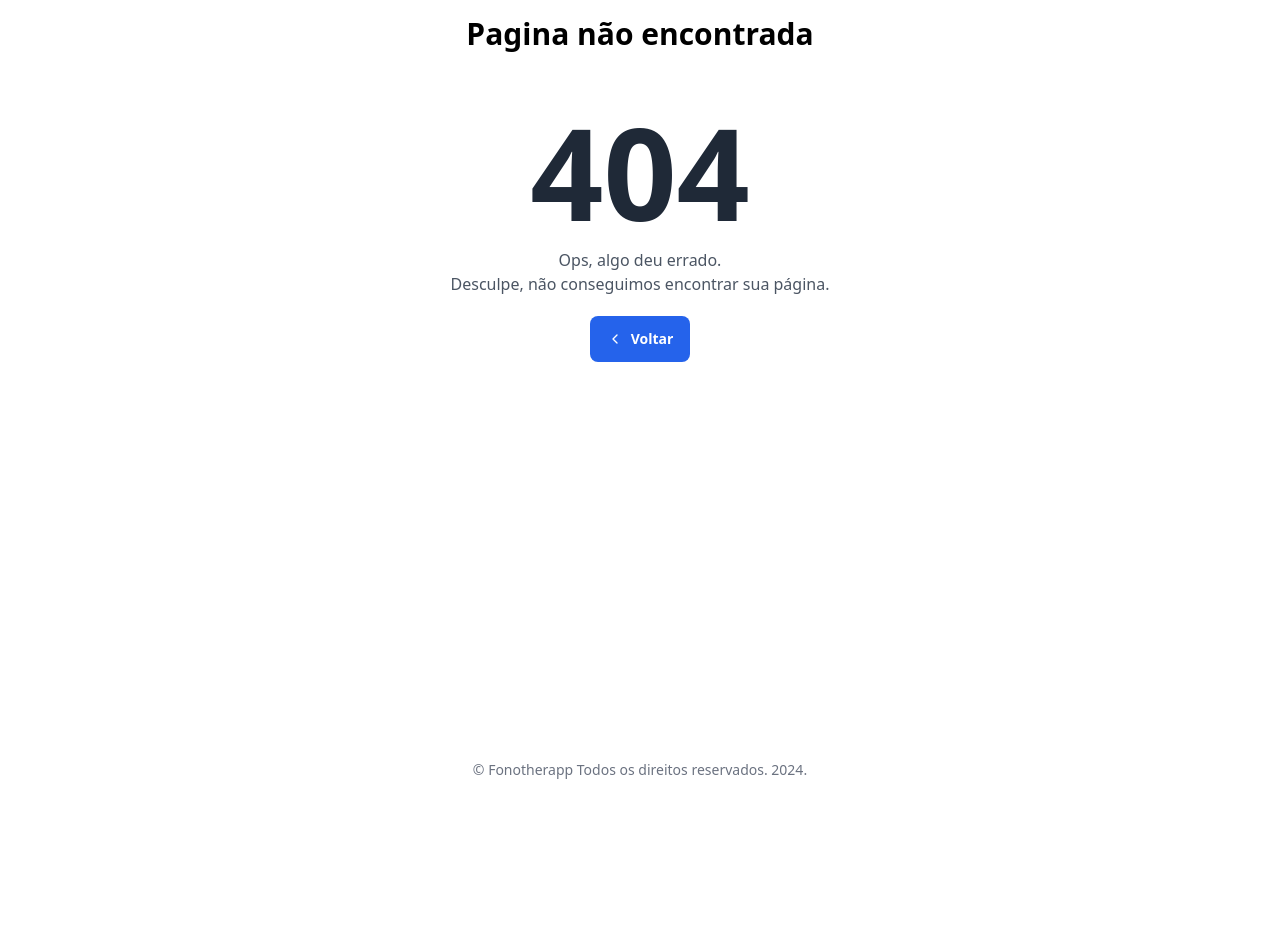
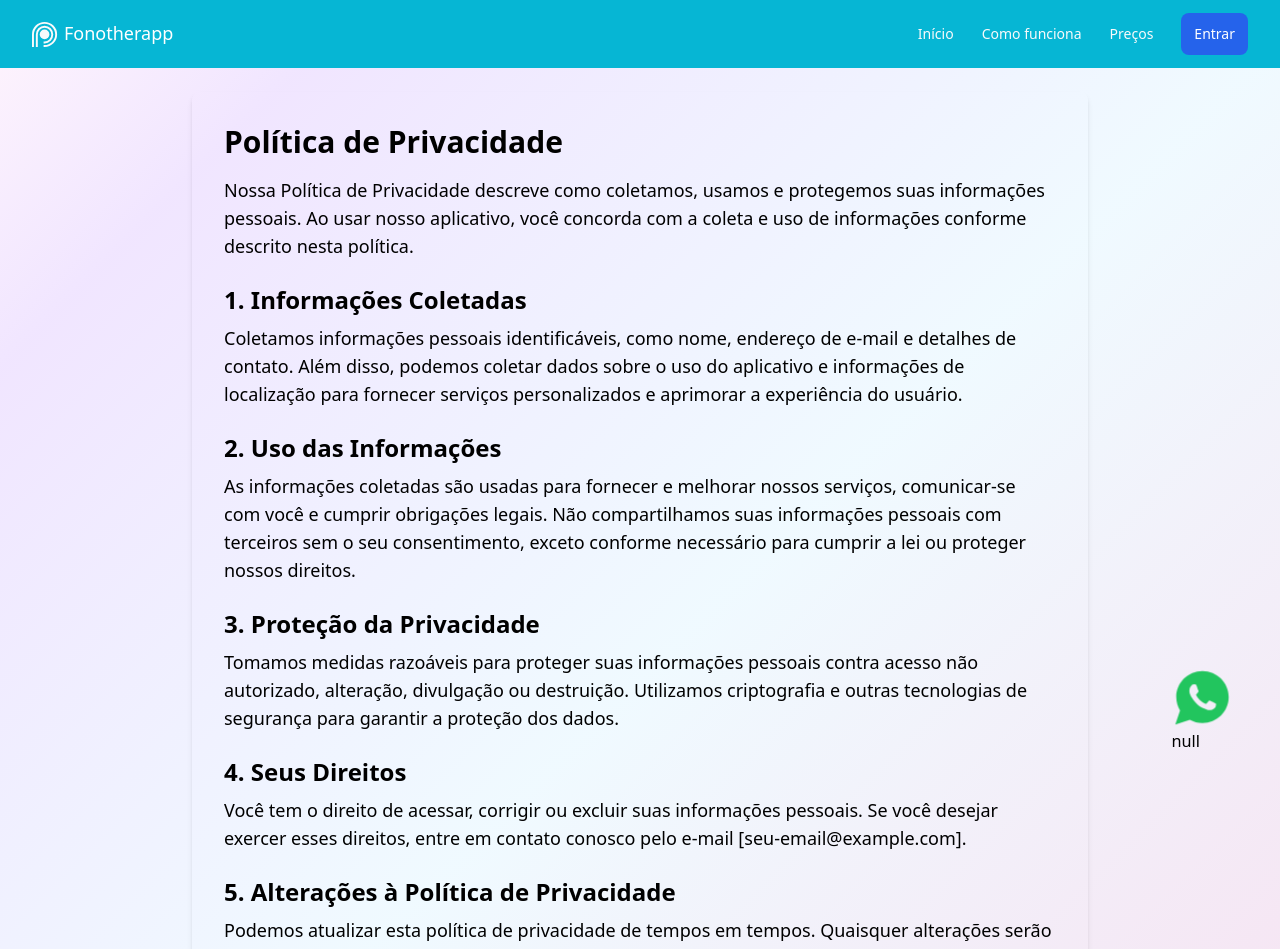
Before and after one commit to mateusdata/fonotherapp-web, a React (Create React App) app: page /politica-e-privacidade in a window 1280 px wide. Before the commit this address had no page. Shown: the top 949 px of the page. Before the commit the page ends 800 px from the top, so only its background shows below. Built offline with nearby package versions, Linux system fonts and the light colour scheme.

Commit message:
features: added terms of services

```diff
--- a/package.json
+++ b/package.json
@@ -19,15 +19,18 @@
     "antd": "^5.15.3",
     "axios": "^1.6.8",
     "lottie-react": "^2.4.0",
+    "lucide-react": "^0.416.0",
     "react": "^18.2.0",
     "react-dom": "^18.2.0",
     "react-hook-form": "^7.52.0",
+    "react-icons": "^5.2.1",
     "react-router-dom": "^6.22.3",
     "react-scripts": "5.0.1",
     "react-spinners": "^0.13.8",
     "typescript": "^4.9.5",
     "web-vitals": "^2.1.4",
-    "zod": "^3.23.8"
+    "zod": "^3.23.8",
+    "zustand": "^4.5.4"
   },
   "scripts": {
     "start": "react-scripts start",
--- a/src/App.tsx
+++ b/src/App.tsx
@@ -1,7 +1,30 @@
 import AllRoutes from "./routes/Routes";
+import { IoLogoWhatsapp } from "react-icons/io";
+import 'animate.css';
+import { Tooltip } from "antd";
+import { useContext } from "react";
+import { ContextAuth } from "./context/AuthProvider";
+import { useUserStore } from "./context/Zcontext";
 
 export default function App() {
+  const { user } = useContext(ContextAuth)
+  const { users, setUsers } = useUserStore();
+  function openUrl() {
+    const url = `https://wa.me/5575999787828?text=Olá,%20tudo%20bem?%20vi%20o%20site%20https://www.fonotherapp.com.br/%20e%20fiquei%20curioso%20para%20saber%20mais%20sobre%20como%20o%20aplicativo%20funciona.%20Poderiam%20me%20enviar%20mais%20informa%C3%A7%C3%B5es%3F`
+    //window.open(url, "_blank")
+    const n = Math.floor(Math.random() * 500)
+    setUsers({name:"João", email:"teste"+n})
+  }
+
   return (
-   <AllRoutes/>
+    <>
+      {!user && <div onClick={openUrl} className="fixed right-0 bottom-0 m-6 animate-pulse md:m-12 cursor-pointer ">
+        <Tooltip color="#22C35D" title="Ficou com alguma dúvida? entre em contato conosco." >
+          <IoLogoWhatsapp className="text-green-500  animate__animated animate__slideInUp" size={60} />
+        </Tooltip>
+        {JSON.stringify(users)}
+      </div>}
+      <AllRoutes />
+    </>
   )
 }
--- a/src/components/HeaderPublic.tsx
+++ b/src/components/HeaderPublic.tsx
@@ -7,7 +7,7 @@ import { ContextGlobal } from "../context/GlobalProvider";
 
 export default function HeaderPublic() {
     const { user, logout } = useContext(ContextAuth)
-    const { setActivePlan, activePlan } = useContext(ContextGlobal)
+    const { activePlan } = useContext(ContextGlobal)
 
 
     useEffect(() => {
@@ -102,19 +102,19 @@ export default function HeaderPublic() {
                                 className={` ${openMenu ? "flex" : "hidden"} md:flex flex-col gap-x-0 mt-5 divide-y divide-blue-50 md:flex-row md:items-center md:justify-end md:gap-x-7 md:mt-0 md:ps-7 md:divide-y-0 md:divide-solid dark:divide-neutral-700`}>
                                 {!user?.nick_name && links?.map((link) => (
 
-                                    <a className="font-medium text-gray-50 hover:text-gray-500 py-3 md:py-6 dark:text-neutral-400 dark:hover:text-neutral-500"
-                                        href={link.url} aria-current="page">
+                                    <Link to={link.url} className="font-medium text-gray-50 hover:text-gray-500 py-3 md:py-6 dark:text-neutral-400 dark:hover:text-neutral-500"
+                                        aria-current="page">
                                         {link.name}
-                                    </a>
+                                    </Link>
                                 ))
                                 }
 
                                 {user?.nick_name && linksWithPlans?.map((link) => (
 
-                                    <a className="font-medium md:hidden text-md text-gray-50 hover:text-gray-500 py-3 md:py-6 dark:text-neutral-400 dark:hover:text-neutral-500"
-                                        href={link.url} aria-current="page">
+                                    <Link to={link.url} className="font-medium md:hidden text-md text-gray-50 hover:text-gray-500 py-3 md:py-6 dark:text-neutral-400 dark:hover:text-neutral-500"
+                                        aria-current="page">
                                         {link.name}
-                                    </a>
+                                    </Link>
                                 ))
                                 }
 
@@ -129,9 +129,9 @@ export default function HeaderPublic() {
                                             <div className="p-2.5 hidden md:block">
                                                 <DropDownUser />
                                             </div>
-                                        <button onClick={logout} className="font-medium md:hidden text-red-500 text-md hover:text-gray-500 py-0 md:py-6 dark:text-neutral-400 dark:hover:text-neutral-500">
-                                            Sair
-                                        </button>
+                                            <button onClick={logout} className="font-medium md:hidden text-red-500 text-md hover:text-gray-500 py-0 md:py-6 dark:text-neutral-400 dark:hover:text-neutral-500">
+                                                Sair
+                                            </button>
                                         </div>
                                     }
                                 </div>
--- /dev/null
+++ b/src/context/Zcontext.ts
@@ -0,0 +1,16 @@
+import { create } from "zustand";
+
+interface FormatUser {
+  name: string;
+  email: string;
+}
+
+interface UserStore {
+  users: FormatUser | null;
+  setUsers: (user: FormatUser) => void;
+}
+
+export const useUserStore = create<UserStore>((set) => ({
+  users: null, // Estado inicial do usuário
+  setUsers: (users) => set({ users }) // Função para atualizar o estado do usuário
+}));
--- a/src/pages/Login.tsx
+++ b/src/pages/Login.tsx
@@ -10,6 +10,7 @@ import { ClipLoader } from 'react-spinners';
 import { ContextGlobal } from '../context/GlobalProvider';
 import { Spin } from 'antd';
 import { LoadingOutlined } from '@ant-design/icons';
+import { useUserStore } from '../context/Zcontext';
 
 const schema = z.object({
   email: z.string().email('Por favor, insira um email válido').min(5),
@@ -22,6 +23,8 @@ type LoginFormValues = {
 
 const Login: React.FC = () => {
   const navigate = useNavigate()
+  const { users, setUsers } = useUserStore();
+
   const [loading, setLoading] = useState(false);
 
   const { register, handleSubmit, formState: { errors }, setError } = useForm<LoginFormValues>({
@@ -60,6 +63,8 @@ const Login: React.FC = () => {
 
   return (
     <html className="h-full gradient-background">
+              {JSON.stringify(users)}
+
       <body className="dark:bg-slate-900 gradient-background flex h-full items-center py-16 min-h-screen">
         <main className="w-full max-w-md mx-auto p-6">
           <div className="mt-7 bg-white border border-gray-200 rounded-xl shadow-sm dark:bg-gray-800 dark:border-gray-700">
--- /dev/null
+++ b/src/pages/PrivacyPolicy.tsx
@@ -0,0 +1,43 @@
+import React from 'react';
+import PublicLayout from '../templates/PublicLayout';
+
+function PrivacyPolicy() {
+    return (
+        <PublicLayout>
+            <div className="min-h-screen p-6">
+                <div className="max-w-4xl mx-auto shadow-md rounded-lg p-8">
+                    <h1 className="text-3xl font-bold mb-4">Política de Privacidade</h1>
+                    <p className="mb-4 text-lg">
+                        Nossa Política de Privacidade descreve como coletamos, usamos e protegemos suas informações pessoais. Ao usar nosso aplicativo, você concorda com a coleta e uso de informações conforme descrito nesta política.
+                    </p>
+                    <h2 className="text-2xl font-semibold mt-6 mb-2">1. Informações Coletadas</h2>
+                    <p className="mb-4 text-lg">
+                        Coletamos informações pessoais identificáveis, como nome, endereço de e-mail e detalhes de contato. Além disso, podemos coletar dados sobre o uso do aplicativo e informações de localização para fornecer serviços personalizados e aprimorar a experiência do usuário.
+                    </p>
+                    <h2 className="text-2xl font-semibold mt-6 mb-2">2. Uso das Informações</h2>
+                    <p className="mb-4 text-lg">
+                        As informações coletadas são usadas para fornecer e melhorar nossos serviços, comunicar-se com você e cumprir obrigações legais. Não compartilhamos suas informações pessoais com terceiros sem o seu consentimento, exceto conforme necessário para cumprir a lei ou proteger nossos direitos.
+                    </p>
+                    <h2 className="text-2xl font-semibold mt-6 mb-2">3. Proteção da Privacidade</h2>
+                    <p className="mb-4 text-lg">
+                        Tomamos medidas razoáveis para proteger suas informações pessoais contra acesso não autorizado, alteração, divulgação ou destruição. Utilizamos criptografia e outras tecnologias de segurança para garantir a proteção dos dados.
+                    </p>
+                    <h2 className="text-2xl font-semibold mt-6 mb-2">4. Seus Direitos</h2>
+                    <p className="mb-4 text-lg">
+                        Você tem o direito de acessar, corrigir ou excluir suas informações pessoais. Se você desejar exercer esses direitos, entre em contato conosco pelo e-mail [seu-email@example.com].
+                    </p>
+                    <h2 className="text-2xl font-semibold mt-6 mb-2">5. Alterações à Política de Privacidade</h2>
+                    <p className="mb-4 text-lg">
+                        Podemos atualizar esta política de privacidade de tempos em tempos. Quaisquer alterações serão publicadas nesta página e a data de revisão será atualizada. Recomendamos que você reveja periodicamente esta política para se manter informado sobre como protegemos suas informações.
+                    </p>
+                    <h2 className="text-2xl font-semibold mt-6 mb-2">6. Contato</h2>
+                    <p className="mb-4 text-lg">
+                        Se você tiver dúvidas sobre nossa Política de Privacidade, entre em contato conosco pelo e-mail [seu-email@example.com].
+                    </p>
+                </div>
+            </div>
+        </PublicLayout>
+    );
+}
+
+export default PrivacyPolicy;
--- a/src/pages/SubscriptionConfirmed.tsx
+++ b/src/pages/SubscriptionConfirmed.tsx
@@ -1,6 +1,6 @@
 import React, { useContext } from 'react';
 import { Button } from 'antd';
-import { CheckCircleOutlined, DownloadOutlined } from '@ant-design/icons';
+import { CheckCircleOutlined } from '@ant-design/icons';
 import { useNavigate } from 'react-router-dom';
 import { ContextAuth } from '../context/AuthProvider';
 import PublicLayout from '../templates/PublicLayout';
--- /dev/null
+++ b/src/pages/TermsOfService.tsx
@@ -0,0 +1,39 @@
+import React from 'react';
+import PublicLayout from '../templates/PublicLayout';
+
+function TermsOfService() {
+    return (
+        <PublicLayout>
+            <div className="min-h-screen p-6">
+                <div className="max-w-4xl mx-auto  shadow-md rounded-lg p-8">
+                    <h1 className="text-3xl font-bold mb-4">Termos de Serviço</h1>
+                    <p className="mb-4 text-lg">
+                        Bem-vindo ao nosso aplicativo de fonoaudiologia. Ao usar este aplicativo, você concorda com os seguintes termos e condições:
+                    </p>
+                    <h2 className="text-2xl font-semibold mt-6 mb-2">1. Coleta e Uso de Dados</h2>
+                    <p className="mb-4 text-lg">
+                        Coletamos dados pessoais para gerenciar pacientes e oferecer um serviço de fonoaudiologia eficiente. Os dados são armazenados de forma segura em nosso banco de dados e não são disponibilizados para terceiros. A coleta inclui informações de contato, histórico médico e localização, se necessário para o atendimento.
+                    </p>
+                    <h2 className="text-2xl font-semibold mt-6 mb-2">2. Proteção de Dados</h2>
+                    <p className="mb-4 text-lg">
+                        Implementamos medidas de segurança rigorosas para proteger seus dados contra acesso não autorizado, alteração, divulgação ou destruição. Apenas funcionários autorizados têm acesso a informações sensíveis.
+                    </p>
+                    <h2 className="text-2xl font-semibold mt-6 mb-2">3. Uso da Localização</h2>
+                    <p className="mb-4 text-lg">
+                        O aplicativo pode acessar sua localização para fornecer serviços personalizados e suporte ao paciente. As informações de localização são usadas exclusivamente para fins relacionados ao serviço e não são compartilhadas com terceiros.
+                    </p>
+                    <h2 className="text-2xl font-semibold mt-6 mb-2">4. Alterações aos Termos</h2>
+                    <p className="mb-4 text-lg">
+                        Podemos atualizar estes termos de serviço ocasionalmente. As alterações serão publicadas nesta página e você será notificado sobre quaisquer mudanças importantes. O uso contínuo do aplicativo após as modificações indica sua aceitação dos novos termos.
+                    </p>
+                    <h2 className="text-2xl font-semibold mt-6 mb-2">5. Contato</h2>
+                    <p className="mb-4 text-lg">
+                        Se você tiver dúvidas sobre estes termos de serviço, entre em contato conosco pelo e-mail [seu-email@example.com].
+                    </p>
+                </div>
+            </div>
+        </PublicLayout>
+    );
+}
+
+export default TermsOfService;
--- a/src/routes/Routes.tsx
+++ b/src/routes/Routes.tsx
@@ -13,6 +13,8 @@ import CreateAccount from "../pages/CreateAccount";
 import Dashboard from "../pages/Dashboard";
 import SubscriptionConfirmed from "../pages/SubscriptionConfirmed";
 import GlobalProvider from "../context/GlobalProvider";
+import PrivacyPolicy from "../pages/PrivacyPolicy";
+import TermsOfService from "../pages/TermsOfService";
 
 const AllRoutes = () => {
 
@@ -57,6 +59,11 @@ const AllRoutes = () => {
                         <Route path="/meuplano" element={<Private><SubscriptionConfirmed /></Private>} />
                         <Route path="/downloadapp" element={<DownloadAppRedirect />} />
 
+                        {/*Rotas termos e serviços do fonotherapp*/}
+
+                        <Route path="/politica-e-privacidade" element={<PrivacyPolicy />} />
+                        <Route path="/termos-e-servicos" element={<TermsOfService />} />
+
                     </Routes>
                 </AuthProvider>
             </GlobalProvider>
```
Also changed, not shown: 1 other file (tests, documents, lock files or other folders).
